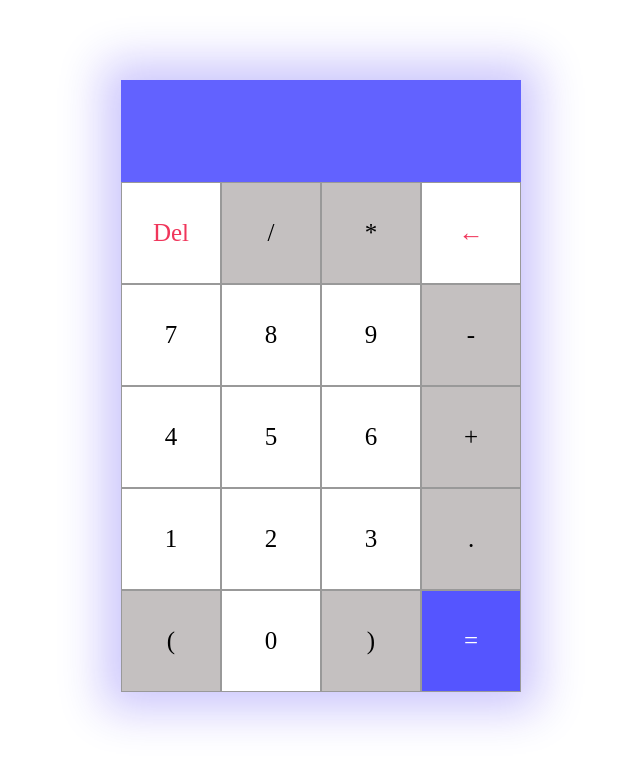
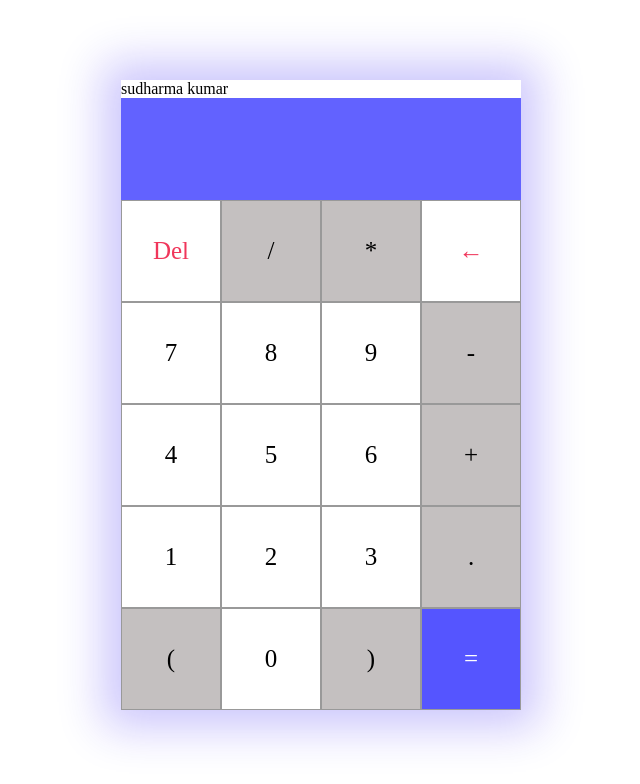
Before and after one commit to sudharma77/calci, a plain HTML site: page index.html in a window 1280 px wide. Shown: the whole page, without its empty margins (319-959 px from the left). Drawn offline with Linux system fonts and the light colour scheme.

Commit message:
just a title

```diff
--- a/index.html
+++ b/index.html
@@ -10,7 +10,7 @@
 <body>
 
 
-    <div class="container">
+    <div class="container">sudharma kumar
         <div id="display"></div>
         <div class="buttons">
             <div class="btn" id="btncolor" onclick="clearxyz()">Del</div>
```
